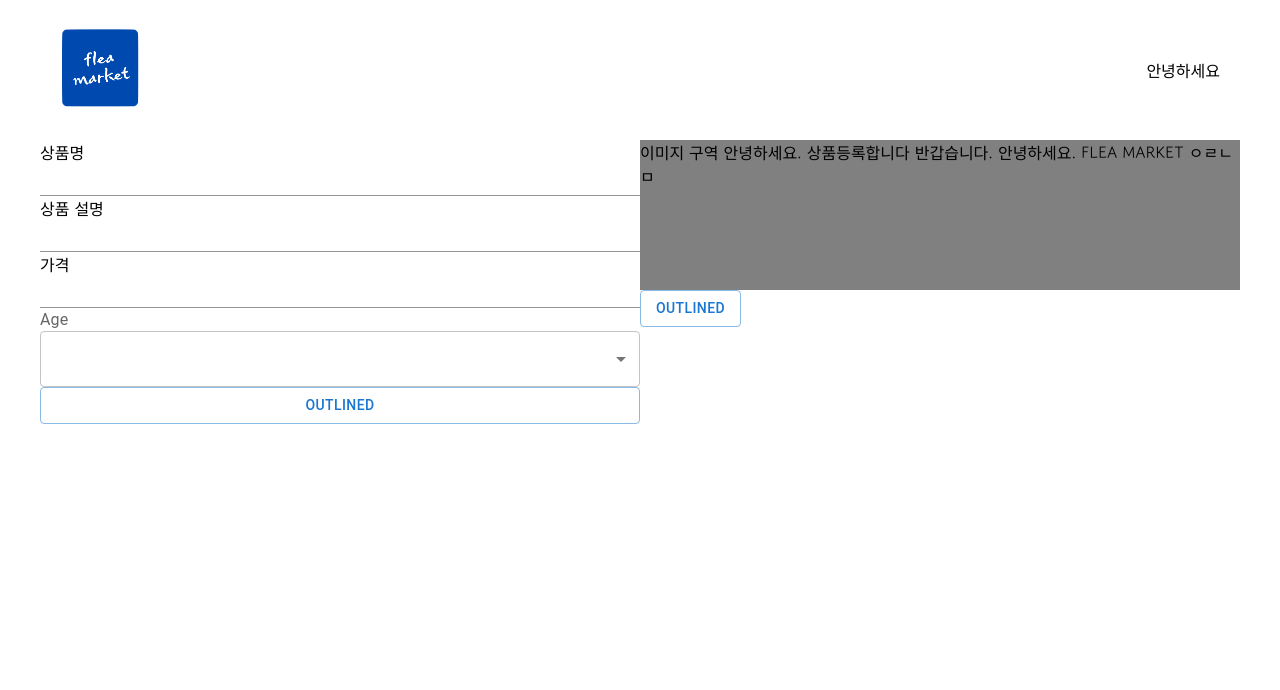
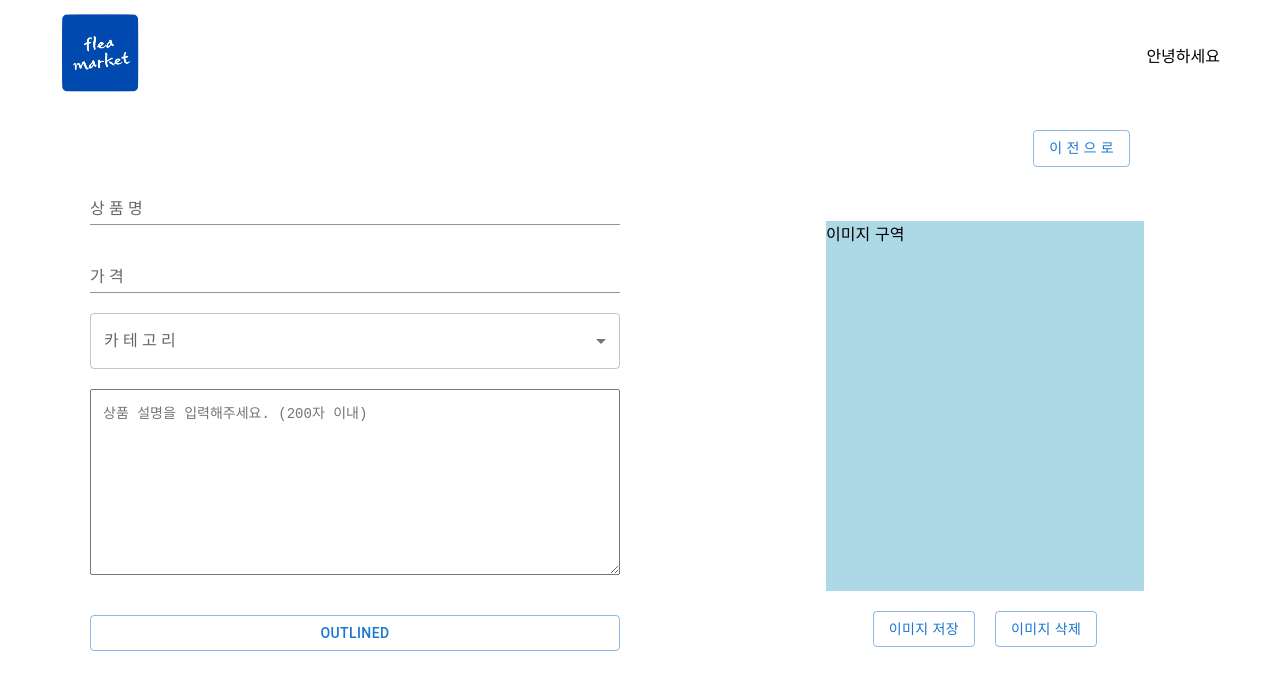
Before and after one commit to met-co/react-simple-market, a React (Create React App) app in the folder market/: page /product-registration in a window 1280 px wide. Shown: the top 690 px of the page. Built offline with nearby package versions, Linux system fonts and the light colour scheme.

Commit message:
Feat : UI 디자인 수정

```diff
--- a/market/src/components/Header.js
+++ b/market/src/components/Header.js
@@ -15,9 +15,13 @@ const Header = () => {
 export default Header;
 
 const StContainer = styled.div`
-  height: 100px;
+  position: sticky;
+  top: 0;
+  max-width: 1200px;
+  height: 70px;
   display: flex;
   justify-content: space-between;
+  align-items: center;
   align-items: center;
   padding: 20px;
   & > div > img {
--- a/market/src/pages/Product/ProductRegistration.jsx
+++ b/market/src/pages/Product/ProductRegistration.jsx
@@ -1,15 +1,16 @@
 import React ,{useState}from "react";
 import { useNavigate } from "react-router-dom";
-import { useDispatch } from "react-redux";
+// import { useDispatch } from "react-redux";
 import Layout from "../../components/Layout";
 import TextField from '@mui/material/TextField';
 import styled from "styled-components";
 import Header from "../../components/Header";
 import Button from '@mui/material/Button';
-import Select, { SelectChangeEvent } from '@mui/material/Select';
+import Select from '@mui/material/Select';
 import MenuItem from '@mui/material/MenuItem';
 import InputLabel from '@mui/material/InputLabel';
-
+// import { gTheme } from "../../theme/globalTheme";
+import { FormControl } from "@mui/material";
 
 
 const ProductRegistration = () => {
@@ -23,70 +24,157 @@ const ProductRegistration = () => {
   return (
     <Layout>
       <Header />
+
+
+        <Stdiv>
+          <Button variant="outlined">이 전 으 로</Button>
+        </Stdiv>
+
         {/* 전체를 감싸는 div */}
-        <StWrap>
+        <StContainer>
+          <StForm>
           {/* input 구역 div */}
           <StInputBox>
-            <div>상품명</div>
-            <TextField id="standard-basic" label="" variant="standard" />
-            <div>상품 설명</div>
-            <TextField id="standard-basic" label="" variant="standard" />
-            <div>가격</div>
-            <TextField id="standard-basic" label="" variant="standard" />
+            {/* <StInputdiv> */}
 
 
-            {/* select box */}
-            <InputLabel id="demo-simple-select-label">Age</InputLabel>
+              {/* <span>상 품 명</span> */}
+              <TextField id="standard-basic" label="상 품 명" variant="standard" />
+
+              {/* <span>가 격</span> */}
+              <TextField id="standard-basic" label="가 격" variant="standard" />
+
+
+
+
+
+
+              {/* select box */}
+              <FormControl fullWidth>
+              <InputLabel id="demo-simple-select-label">카 테 고 리</InputLabel>
+
               <Select
                 labelId="demo-simple-select-label"
                 id="demo-simple-select"
                 value={age}
-                label="Age"
-                onChange={handleChange}
+                label="category"
+
                 >
                 <MenuItem value={10}>Ten</MenuItem>
                 <MenuItem value={20}>Twenty</MenuItem>
                 <MenuItem value={30}>Thirty</MenuItem>
               </Select>
+              </FormControl>
+
+
+              {/* <div>상 품 설 명</div> */}
+              <Textarea
+                name="content"
+                rows="10"
+                maxLength={200}
+                // onChange={onChangeHandler}
+                placeholder="상품 설명을 입력해주세요. (200자 이내)"
+                // value={guestbook.content}
+              />
+
               <Button variant="outlined">Outlined</Button>
+              {/* </StInputdiv> */}
           </StInputBox>
+
+
           {/* 이미지 등록 구역 div */}
           <StImgBox>
-            <div>이미지 구역
-              안녕하세요. 상품등록합니다
-              반갑습니다. 안녕하세요.
-              FLEA MARKET
-              ㅇㄹㄴㅁ
+            <div>이미지 구역</div>
+            <div>
+            <Button variant="outlined">이미지 저장</Button>
+            <Button variant="outlined">이미지 삭제</Button>
             </div>
-            <Button variant="outlined">Outlined</Button>
           </StImgBox>
-        </StWrap>
+          </StForm>
+        </StContainer>
       </Layout>
     );
 };
 
 export default ProductRegistration;
 
-const StWrap = styled.div`
+const StContainer = styled.div`
   color : black;
   height: 100%;
+`;
+
+const StForm = styled.form`
+  width: 100%;
   display: flex;
   flex-direction: row;
-  /* gap : 30px; */
-  height: 700px;
+  gap : 60px;
+  padding: 10px;
 `;
 
 const StInputBox = styled.div`
-  color : black;
+  color : #333333;
+  font-weight: bold;
   display: flex;
   flex-direction: column;
   width: 50%;
+  font-size: 20px;
+  padding: 0px 40px 0px 40px;
+  & > div{
+    padding-bottom: 20px;
+    width: 100%;
+  }
+
+  & > p {
+    margin: 0;
+  }
 `;
 
 const StImgBox = styled.div`
 width: 50%;
- & > div {
-  background-color: gray;
-  height: 150px;
+display: flex;
+align-items: center;
+justify-content: center;
+flex-direction: column;
+ & > div:first-child {
+  background-color: lightblue;
+  width: 60%;
+  height: 370px;
+  margin-top: 40px;
+
+ }
+ & > div:nth-child(2) {
+  display: flex;
+  align-items: center;
+  justify-content: center;
+  gap: 20px;
+  width: 100%;
+  margin-top: 20px;
+
+ }
+ & > div:nth-child(2) button {
  }
 `;
+
+const Stdiv = styled.div`
+  display: flex;
+  flex-direction: row-reverse;
+  padding: 20px 110px 0px 0px;
+`;
+
+// const StInputdiv = styled.div`
+//   border: 1px solid black;
+//   margin: 30px;
+//   & > div {
+//     padding-top: 20px;
+//   }
+//   padding-left: 60px;
+// `;
+
+const Textarea = styled.textarea`
+  width: 95%;
+  /* border: 1px solid #004A7C; */
+  padding: 12px;
+  /* margin-top: 30px; */
+  margin-bottom: 40px;
+  font-size: 14px;
+`;
```
Also changed, not shown: market/src/theme/globalTheme.js (+10 -0 lines).
